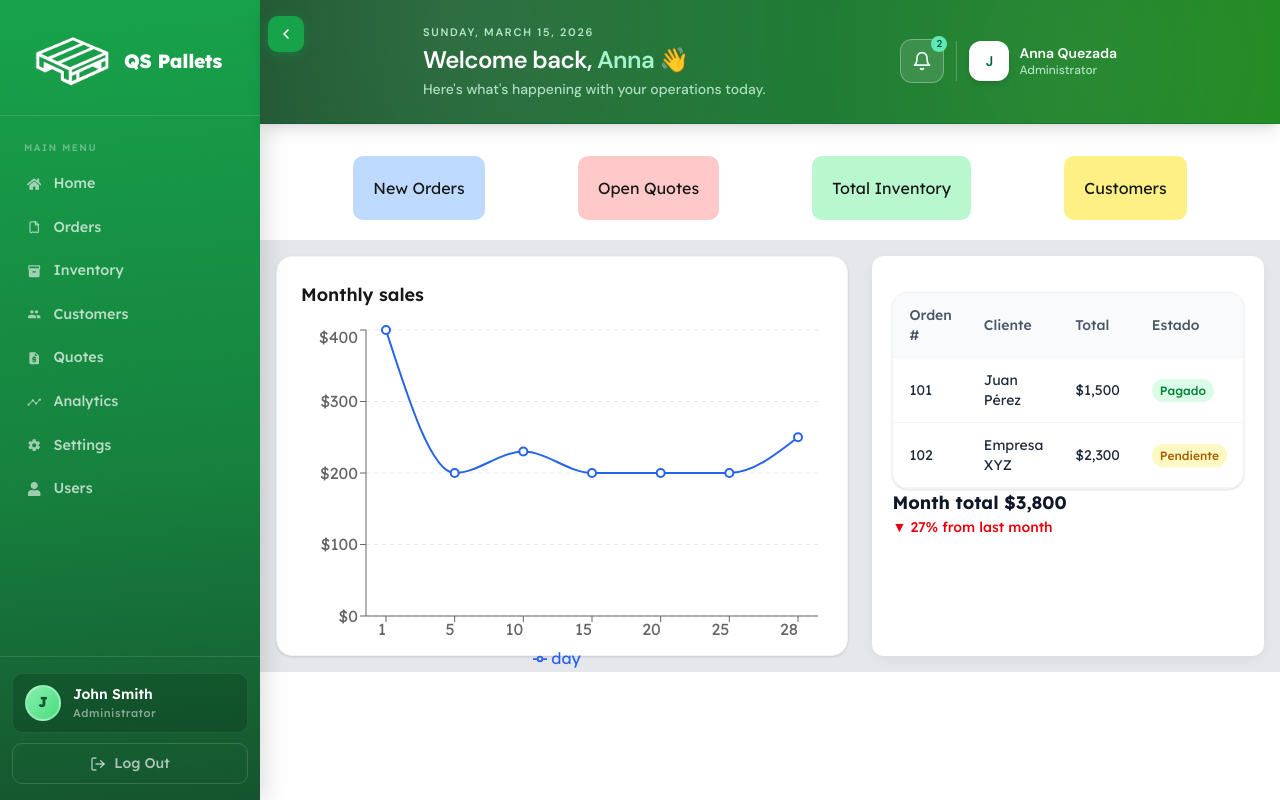
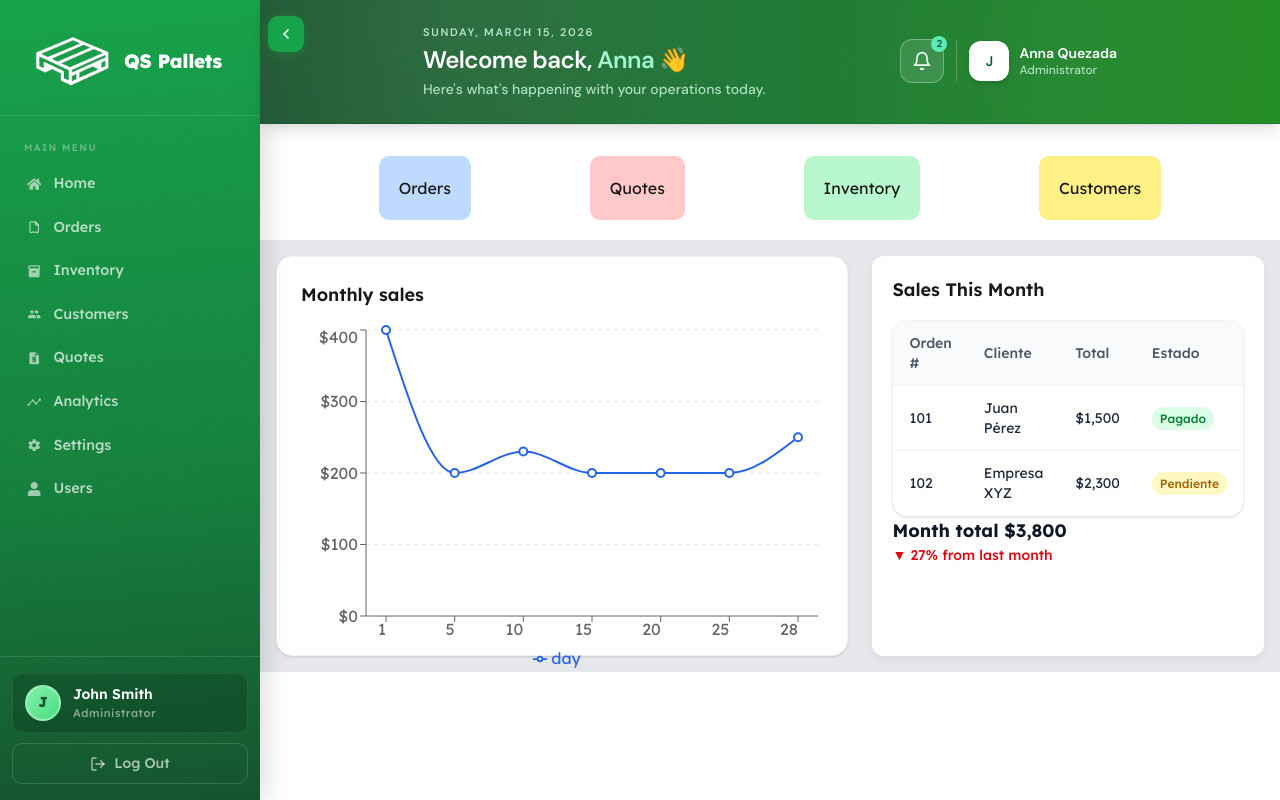
Before and after one commit to hquezada24/qs-pallets, a Next.js app: page /dashboard in a window 1280 px wide. Built offline with nearby package versions, Linux system fonts and the light colour scheme.

Commit message:
Add link prop to DashboardNav. Create order model and type. Create analytics, settings, and orders pages. Update dashboard page to tsx.

```diff
--- /dev/null
+++ b/src/app/(dashboard)/analytics/page.tsx
@@ -0,0 +1,128 @@
+"use client";
+import Form from "@/components/Form";
+import Table from "@/components/Table";
+import { useState, useEffect } from "react";
+import { apiRequest } from "@/lib/apiRequest";
+import { Number } from "mongoose";
+// import { Order } from "@/types/order";
+
+// type OrdersResponse = {
+//   orders: Order[];
+// };
+
+const Analytics = () => {
+  // const [orders, setOrders] = useState<OrdersResponse | null>(null);
+  const [loading, setLoading] = useState(true);
+  const [error, setError] = useState(null);
+  //const [isSubmitting, setIsSubmitting] = useState(false);
+  //const [submitStatus, setSubmitStatus] = useState(null);
+
+  const orderColumns = [
+    { key: "id", header: "Order #" },
+    { key: "date", header: "Date" },
+    { key: "customer", header: "Client" },
+    { key: "product", header: "Product" },
+    { key: "quantity", header: "Quantity" },
+    {
+      key: "earning",
+      header: "Earning",
+      render: (value: null, row: object) => {
+        return `$${row["quantity"] * row["price"]}`;
+      },
+    },
+  ];
+
+  const orders = {
+    orders: [
+      {
+        id: "1234",
+        date: "1/3/2026",
+        customer: "John Smith",
+        address: "123 Street City, ST 12345",
+        product: "Standard",
+        price: 11,
+        quantity: 500,
+        status: "In Progress",
+      },
+      {
+        id: "4321",
+        date: "7/3/2026",
+        customer: "Juan Lopez",
+        address: "123 Street City, ST 12345",
+        product: "Standard",
+        price: 11,
+        quantity: 1000,
+        status: "In Progress",
+      },
+      {
+        id: "5678",
+        date: "15/3/2026",
+        customer: "Turf Farm",
+        address: "123 Street City, ST 12345",
+        product: "Standard",
+        price: 11,
+        quantity: 250,
+        status: "In Progress",
+      },
+      {
+        id: "1111",
+        date: "23/3/2026",
+        customer: "John Smith",
+        address: "123 Street City, ST 12345",
+        product: "Standard",
+        price: 11,
+        quantity: 300,
+        status: "In Progress",
+      },
+      { quantity: "Total: ", status: "$" },
+    ],
+  };
+
+  async function fetchOrders() {
+    try {
+      setLoading(true);
+      setError(null);
+
+      const res = await apiRequest("/api/orders");
+
+      if (!res.ok) {
+        throw new Error("Failed to fetch data");
+      }
+
+      // const data: OrdersResponse = await res.json();
+
+      //setOrders(data);
+    } catch (error) {
+      setError(error.message);
+      console.error("Quote fetching error: ", error.message);
+    } finally {
+      setLoading(false);
+    }
+  }
+
+  useEffect(() => {
+    fetchOrders();
+  }, []);
+
+  console.log(orders);
+
+  return (
+    <div className="p-8 flex flex-col sm:flex-row justify-evenly space-y-4">
+      <div className="users-left">
+        {/* {loading && <p>Loading orders...</p>}
+
+        {error && <p className="text-red-500">{error}</p>} */}
+        {/* {!loading && !error && (
+        )} */}
+        <Table
+          title={"Sales this month"}
+          columns={orderColumns}
+          data={orders.orders}
+        />
+      </div>
+      <div className="users-"></div>
+    </div>
+  );
+};
+
+export default Analytics;
--- a/src/app/(dashboard)/dashboard/page.js
+++ b/src/app/(dashboard)/dashboard/page.tsx
@@ -71,19 +71,27 @@ const DashboardHome = () => {
     `}</style>
       <div className="items-center py-8 space-y-5">
         <div className="nav-options flex justify-evenly">
-          <DashboardNav bg={"blue"} text={"New Orders"} />
-          <DashboardNav bg={"red"} text={"Open Quotes"} />
-          <DashboardNav bg={"green"} text={"Total Inventory"} />
-          <DashboardNav bg={"yellow"} text={"Customers"} />
+          <DashboardNav bg={"blue"} text={"Orders"} link={"/orders"} />
+          <DashboardNav bg={"red"} text={"Quotes"} link={"/quotes"} />
+          <DashboardNav
+            bg={"green"}
+            text={"Inventory"}
+            link={"/our-products"}
+          />
+          <DashboardNav bg={"yellow"} text={"Customers"} link={"/customers"} />
         </div>
         <div
           className="grid gap-6 p-4 bg-gray-200
                 grid-cols-1
                 lg:grid-cols-[2fr_1fr]"
         >
-          <DashboardHomeGraph className="card chart" />
+          <DashboardHomeGraph />
           <div className="card table">
-            <Table columns={orderColumns} data={orderData} />
+            <Table
+              title={"Sales This Month"}
+              columns={orderColumns}
+              data={orderData}
+            />
             <p className="text-lg font-bold text-gray-900">
               Month total ${currentMonthTotal.toLocaleString()}
             </p>
--- /dev/null
+++ b/src/app/(dashboard)/orders/page.tsx
@@ -0,0 +1,98 @@
+"use client";
+import Form from "@/components/Form";
+import Table from "@/components/Table";
+import { useState, useEffect } from "react";
+import { apiRequest } from "@/lib/apiRequest";
+import { Order } from "@/types/order";
+
+type OrdersResponse = {
+  orders: Order[];
+};
+
+const Orders = () => {
+  // const [orders, setOrders] = useState<OrdersResponse | null>(null);
+  const [loading, setLoading] = useState(true);
+  const [error, setError] = useState(null);
+  //const [isSubmitting, setIsSubmitting] = useState(false);
+  //const [submitStatus, setSubmitStatus] = useState(null);
+
+  const orderColumns = [
+    { key: "id", header: "Order #" },
+    { key: "customer", header: "Client" },
+    { key: "address", header: "Address" },
+    { key: "product", header: "Product" },
+    { key: "quantity", header: "Quantity" },
+    {
+      key: "status",
+      header: "Status",
+      render: (value) => (
+        <span
+          className={`px-2 py-1 rounded-full text-xs font-medium ${
+            value === "Pagado"
+              ? "bg-green-100 text-green-700"
+              : "bg-yellow-100 text-yellow-700"
+          }`}
+        >
+          {value}
+        </span>
+      ),
+    },
+  ];
+
+  const orders = {
+    orders: [
+      {
+        id: "1234",
+        customer: "John Smith",
+        address: "123 Street City, ST 12345",
+        product: "Standard",
+        quantity: 500,
+        status: "In Progress",
+      },
+    ],
+  };
+
+  async function fetchOrders() {
+    try {
+      setLoading(true);
+      setError(null);
+
+      const res = await apiRequest("/api/orders");
+
+      if (!res.ok) {
+        throw new Error("Failed to fetch data");
+      }
+
+      const data: OrdersResponse = await res.json();
+
+      //setOrders(data);
+    } catch (error) {
+      setError(error.message);
+      console.error("Quote fetching error: ", error.message);
+    } finally {
+      setLoading(false);
+    }
+  }
+
+  useEffect(() => {
+    fetchOrders();
+  }, []);
+
+  console.log(orders);
+
+  return (
+    <div className="p-8 flex flex-col sm:flex-row justify-evenly space-y-4">
+      <div className="users-left">
+        {/* {loading && <p>Loading orders...</p>}
+
+        {error && <p className="text-red-500">{error}</p>} */}
+        {/* {!loading && !error && (
+        )} */}
+        <Table title={"Orders"} columns={orderColumns} data={orders.orders} />
+      </div>
+      <div className="users-"></div>
+    </div>
+  );
+};
+
+export default Orders;
--- /dev/null
+++ b/src/app/(dashboard)/settings/page.tsx
@@ -0,0 +1,9 @@
+const Settings = () => {
+  return (
+    <>
+      <h1 className="text-center">Settings</h1>
+    </>
+  );
+};
+
+export default Settings;
--- /dev/null
+++ b/src/components/DashboardNav.tsx
@@ -0,0 +1,19 @@
+import Link from "next/link";
+
+function HomeGrid({ bg, text, link }) {
+  const bgColorClass =
+    {
+      blue: "bg-blue-200",
+      red: "bg-red-200",
+      green: "bg-green-200",
+      yellow: "bg-yellow-200",
+    }[bg] || "bg-gray-500";
+
+  return (
+    <Link href={link} className={`${bgColorClass} rounded-[10px] px-5 py-5 `}>
+      {text}
+    </Link>
+  );
+}
+
+export default HomeGrid;
--- /dev/null
+++ b/src/models/Order.ts
@@ -0,0 +1,42 @@
+import { Schema, model, models } from "mongoose";
+import { Types } from "mongoose";
+import { Model } from "mongoose";
+
+interface IOrder {
+  customer: Types.ObjectId;
+  product: Types.ObjectId;
+  address: Types.ObjectId;
+  quantity: number;
+}
+
+const OrderSchema = new Schema<IOrder>(
+  {
+    customer: {
+      type: Schema.Types.ObjectId,
+      ref: "customer",
+      required: true,
+    },
+    product: {
+      type: Schema.Types.ObjectId,
+      ref: "product",
+      required: true,
+    },
+    address: {
+      type: Schema.Types.ObjectId,
+      ref: "address",
+      required: true,
+    },
+    quantity: {
+      type: Number,
+      required: true,
+    },
+  },
+  {
+    timestamps: true,
+  },
+);
+
+const Order =
+  (models.Order as Model<IOrder>) || model<IOrder>("Order", OrderSchema);
+
+export default Order;
--- /dev/null
+++ b/src/types/order.ts
@@ -0,0 +1,9 @@
+import { Types } from "mongoose";
+
+export type Order = {
+  _id: string;
+  product: Types.ObjectId;
+  customer: Types.ObjectId;
+  address: Types.ObjectId;
+  quantity: Number;
+};
```
